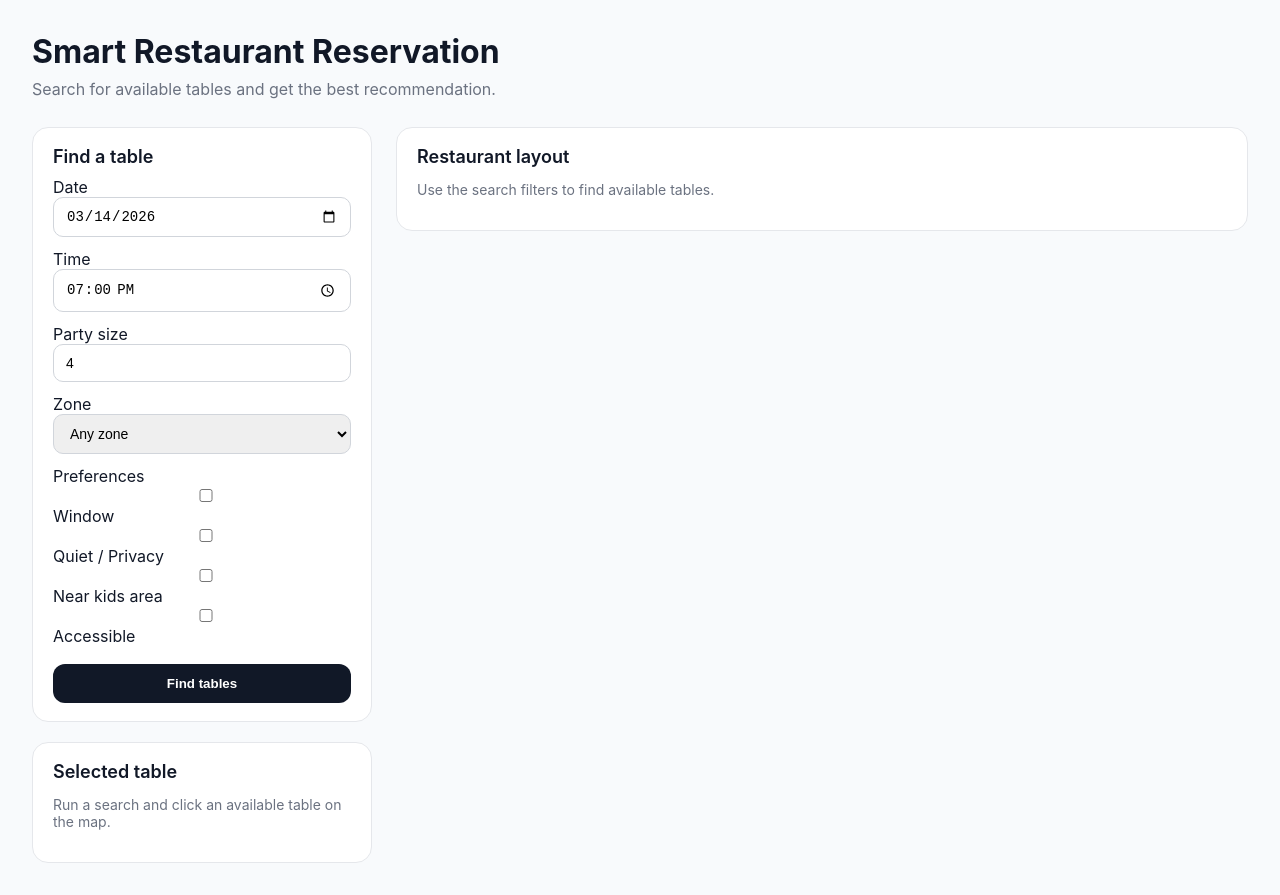
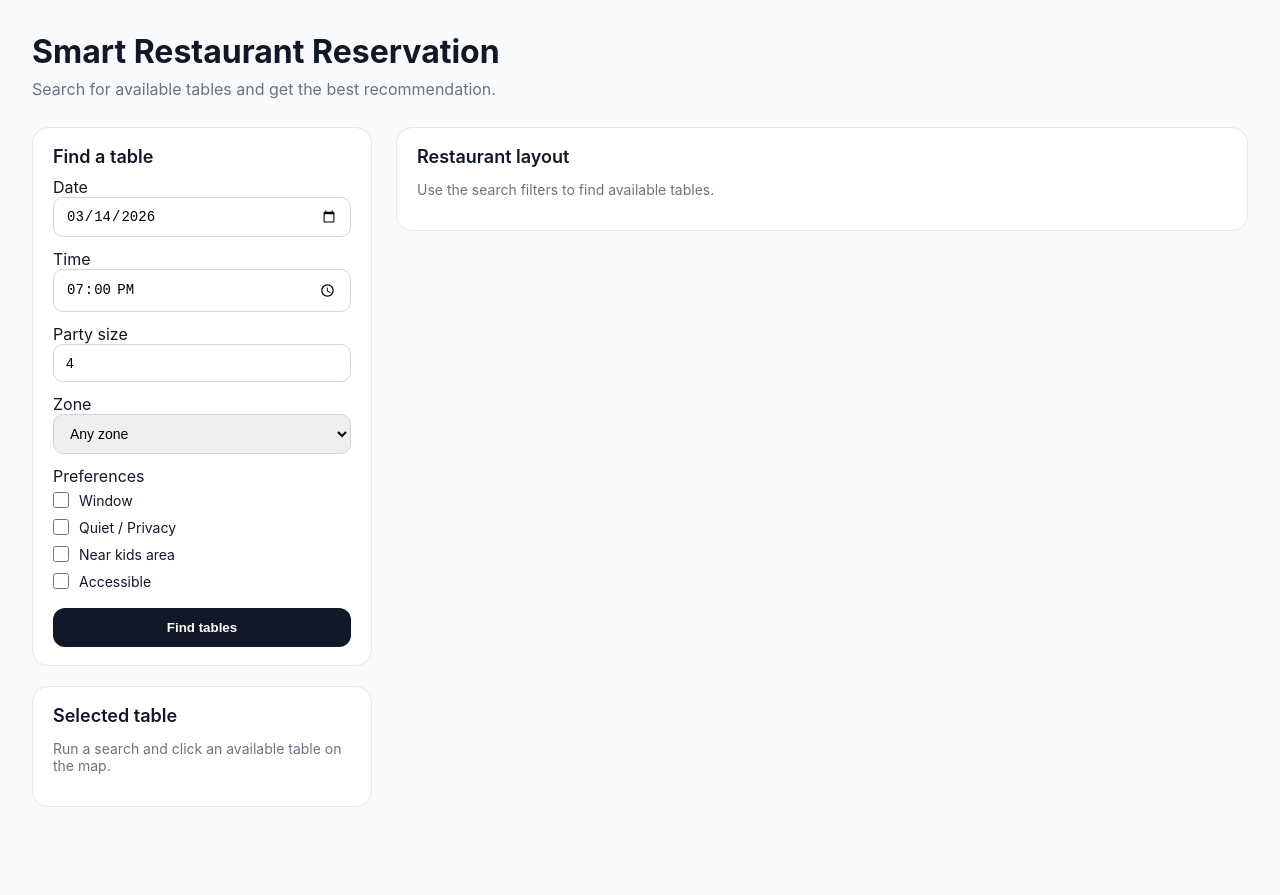
Before and after one commit to Tierlii/restaurant-reservation-system, a React (Vite) app in the folder frontend/: page / in a window 1280 px wide. After the commit the page ends 839 px from the top, so only its background shows below. Built offline with nearby package versions, Linux system fonts and the light colour scheme.

Commit message:
improved preferences checkbox alignment

```diff
--- a/frontend/src/components/FilterPanel.tsx
+++ b/frontend/src/components/FilterPanel.tsx
@@ -112,9 +112,9 @@ function FilterPanel({ onSearch, isLoading = false }: FilterPanelProps) {
         <div className="form-group">
           <span className="preferences-label">Preferences</span>
 
-          <div className="preferences-grid">
+          <div className="preferences">
             {preferenceOptions.map((option) => (
-              <label key={option.value} className="checkbox-item">
+              <label key={option.value} className="checkbox-row">
                 <input
                   type="checkbox"
                   checked={preferences.includes(option.value)}
--- a/frontend/src/index.css
+++ b/frontend/src/index.css
@@ -278,3 +278,25 @@ body {
 .recommended-dot {
   background: #2563eb;
 }
+
+.preferences {
+  display: flex;
+  flex-direction: column;
+  gap: 10px;
+  margin-top: 6px;
+}
+
+.checkbox-row {
+  display: flex;
+  align-items: center;
+  gap: 10px;
+  font-size: 14px;
+  cursor: pointer;
+}
+
+.checkbox-row input {
+  width: 16px;
+  height: 16px;
+  cursor: pointer;
+  margin: 0;
+}
```
Lines whose indentation alone changed are shown as unchanged.
